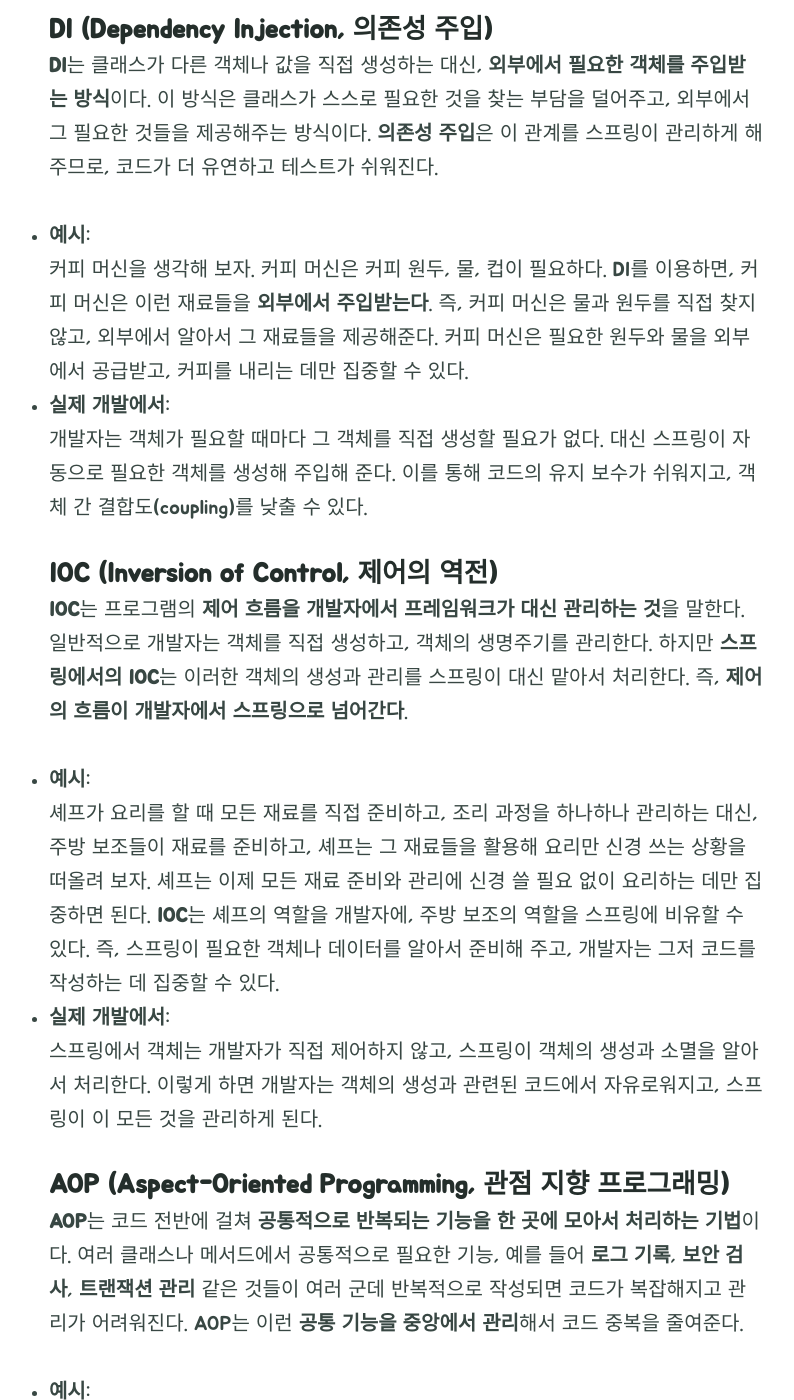
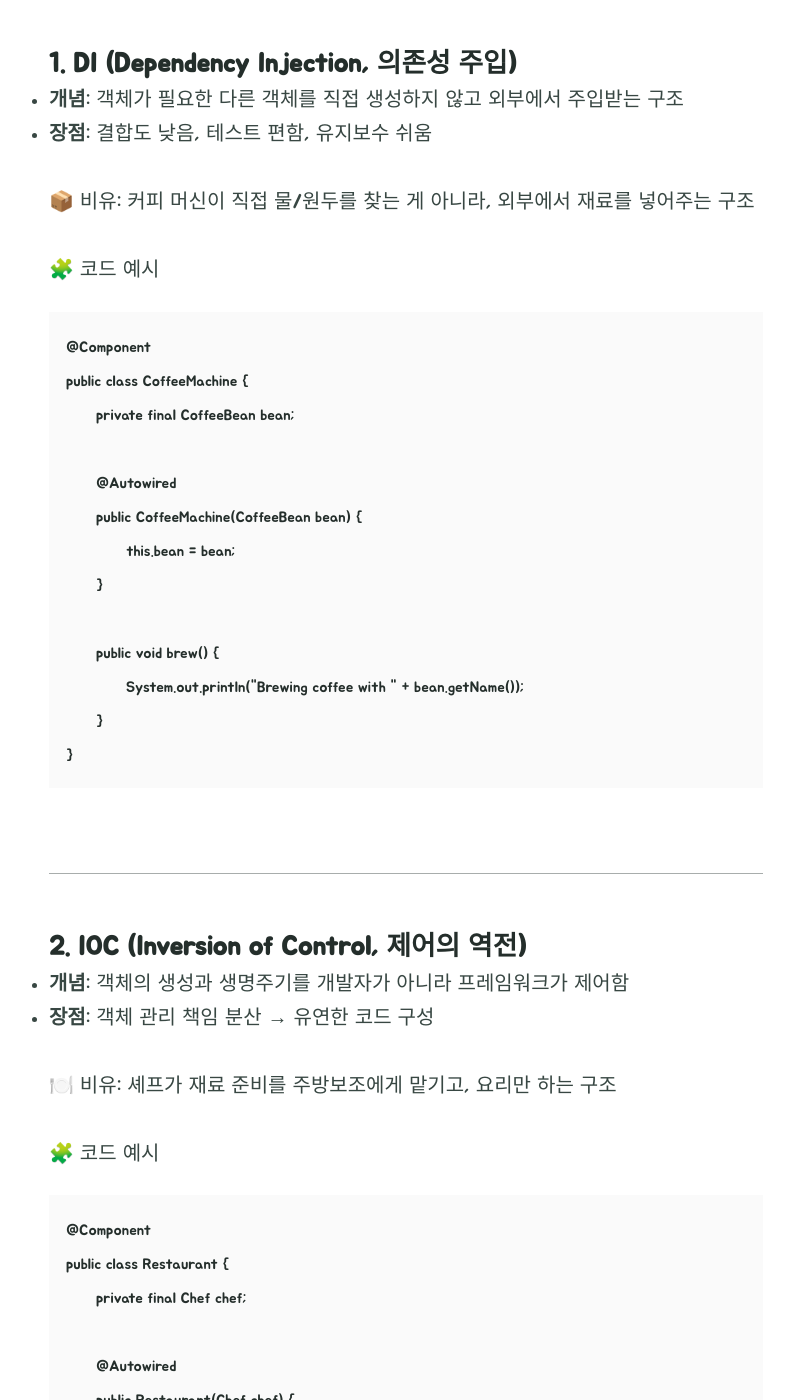
Before and after one commit to tletle7102/tletle7102.github.io, a Jekyll site: the page built from _posts/2024-10-26-cs-7.md, in a window 1280 px wide and 1400 px high, scrolled down 406 px. Shown: the whole window, without its empty margins (234-1028 px from the left). Built offline with Jekyll 4.4.1, drawn with Linux system fonts in a browser that asks for light colours; some of the changed text lies outside the part shown.

Commit message:
blog post update cs7

````diff
--- a/_posts/2024-10-26-cs-7.md
+++ b/_posts/2024-10-26-cs-7.md
@@ -1,49 +1,98 @@
 ---
-title: " 스프링에서 DI, IOC, AOP란?"
+title: "스프링에서 DI, IOC, AOP (예제 포함)"
 categories:
   - CS Basics
 tags:
   - CS Basics
-last_modified_at:
+last_modified_at: 2024-10-11
 ---
 
+### 스프링에서 DI, IOC, AOP 요약 (예제 포함)
 
-### 스프링에서 DI, IOC, AOP란?
+스프링은 코드의 결합도를 낮추고, 반복을 줄이며, 효율적인 개발을 가능하게 함.
 
-스프링(Spring)은 자바를 사용하는 개발자가 많이 사용하는 프레임워크다. 이 프레임워크는 코드 작성을 쉽게 하고, 효율적으로 동작할 수 있도록 도와주는 다양한 개념을 제공한다. 그 중 **DI**, **IOC**, **AOP**는 스프링에서 매우 중요한 개념이다.
+---
 
-#### DI (Dependency Injection, 의존성 주입)
+#### 1. DI (Dependency Injection, 의존성 주입)
 
-**DI**는 클래스가 다른 객체나 값을 직접 생성하는 대신, **외부에서 필요한 객체를 주입받는 방식**이다. 이 방식은 클래스가 스스로 필요한 것을 찾는 부담을 덜어주고, 외부에서 그 필요한 것들을 제공해주는 방식이다. **의존성 주입**은 이 관계를 스프링이 관리하게 해주므로, 코드가 더 유연하고 테스트가 쉬워진다.
+- **개념**: 객체가 필요한 다른 객체를 직접 생성하지 않고 외부에서 주입받는 구조
+- **장점**: 결합도 낮음, 테스트 편함, 유지보수 쉬움
 
-- **예시**:
-  커피 머신을 생각해 보자. 커피 머신은 커피 원두, 물, 컵이 필요하다. DI를 이용하면, 커피 머신은 이런 재료들을 **외부에서 주입받는다**. 즉, 커피 머신은 물과 원두를 직접 찾지 않고, 외부에서 알아서 그 재료들을 제공해준다. 커피 머신은 필요한 원두와 물을 외부에서 공급받고, 커피를 내리는 데만 집중할 수 있다.
+📦 비유: 커피 머신이 직접 물/원두를 찾는 게 아니라, 외부에서 재료를 넣어주는 구조
 
-- **실제 개발에서**:
-  개발자는 객체가 필요할 때마다 그 객체를 직접 생성할 필요가 없다. 대신 스프링이 자동으로 필요한 객체를 생성해 주입해 준다. 이를 통해 코드의 유지 보수가 쉬워지고, 객체 간 결합도(coupling)를 낮출 수 있다.
+🧩 코드 예시
+```
+@Component
+public class CoffeeMachine {
+  private final CoffeeBean bean;
 
-#### IOC (Inversion of Control, 제어의 역전)
+  @Autowired
+  public CoffeeMachine(CoffeeBean bean) {
+    this.bean = bean;
+  }
 
-**IOC**는 프로그램의 **제어 흐름을 개발자에서 프레임워크가 대신 관리하는 것**을 말한다. 일반적으로 개발자는 객체를 직접 생성하고, 객체의 생명주기를 관리한다. 하지만 **스프링에서의 IOC**는 이러한 객체의 생성과 관리를 스프링이 대신 맡아서 처리한다. 즉, **제어의 흐름이 개발자에서 스프링으로 넘어간다**.
+  public void brew() {
+    System.out.println("Brewing coffee with " + bean.getName());
+  }
+}
+```
 
-- **예시**:
-  셰프가 요리를 할 때 모든 재료를 직접 준비하고, 조리 과정을 하나하나 관리하는 대신, 주방 보조들이 재료를 준비하고, 셰프는 그 재료들을 활용해 요리만 신경 쓰는 상황을 떠올려 보자. 셰프는 이제 모든 재료 준비와 관리에 신경 쓸 필요 없이 요리하는 데만 집중하면 된다. **IOC**는 셰프의 역할을 개발자에, 주방 보조의 역할을 스프링에 비유할 수 있다. 즉, 스프링이 필요한 객체나 데이터를 알아서 준비해 주고, 개발자는 그저 코드를 작성하는 데 집중할 수 있다.
+---
 
-- **실제 개발에서**:
-  스프링에서 객체는 개발자가 직접 제어하지 않고, 스프링이 객체의 생성과 소멸을 알아서 처리한다. 이렇게 하면 개발자는 객체의 생성과 관련된 코드에서 자유로워지고, 스프링이 이 모든 것을 관리하게 된다.
+#### 2. IOC (Inversion of Control, 제어의 역전)
 
-#### AOP (Aspect-Oriented Programming, 관점 지향 프로그래밍)
+- **개념**: 객체의 생성과 생명주기를 개발자가 아니라 프레임워크가 제어함
+- **장점**: 객체 관리 책임 분산 → 유연한 코드 구성
 
-**AOP**는 코드 전반에 걸쳐 **공통적으로 반복되는 기능을 한 곳에 모아서 처리하는 기법**이다. 여러 클래스나 메서드에서 공통적으로 필요한 기능, 예를 들어 **로그 기록**, **보안 검사**, **트랜잭션 관리** 같은 것들이 여러 군데 반복적으로 작성되면 코드가 복잡해지고 관리가 어려워진다. AOP는 이런 **공통 기능을 중앙에서 관리**해서 코드 중복을 줄여준다.
+🍽️ 비유: 셰프가 재료 준비를 주방보조에게 맡기고, 요리만 하는 구조
 
-- **예시**:
-  여러 테이블이 있는 레스토랑을 생각해 보자. 각 테이블에서 계산을 따로따로 받으려면 각 테이블마다 계산 시스템을 설치해야 한다. 이는 비용과 시간이 많이 들 것이다. 대신 중앙에 계산대를 하나 두고, 각 테이블 손님들이 그 계산대로 와서 계산을 하면 더 효율적일 것이다. AOP는 이처럼 **여러 곳에서 반복되는 일을 한 곳에서 처리**하게 해주는 방법이다.
+🧩 코드 예시
+```
+@Component
+public class Restaurant {
+  private final Chef chef;
 
-- **실제 개발에서**:
-  예를 들어, 로그를 남기는 코드가 있다고 하자. 모든 메서드에 로그 기록 코드를 넣으면 코드가 중복되고 관리가 어려워진다. AOP를 사용하면 로그 기록 기능을 한 번 정의한 뒤, 여러 메서드에 자동으로 적용할 수 있다. 즉, 코드의 중복을 줄이고, 유지 보수를 용이하게 한다.
+  @Autowired
+  public Restaurant(Chef chef) {
+    this.chef = chef;
+  }
 
-#### 요약
+  public void serve() {
+    chef.cook();
+  }
+}
+```
+→ `Chef` 객체도 직접 만들지 않음. Spring이 알아서 생성 후 `Restaurant`에 주입.
 
-- **DI (의존성 주입)**: 클래스가 스스로 필요한 객체를 생성하지 않고, 외부에서 필요한 객체나 값을 자동으로 주입받는다. 커피 머신이 원두와 물을 외부에서 주입받는 것과 비슷하다.
-- **IOC (제어의 역전)**: 객체의 생성과 관리를 스프링이 대신한다. 요리사가 재료 준비는 주방 보조에게 맡기고, 요리에만 집중하는 것과 비슷하다.
-- **AOP (관점 지향 프로그래밍)**: 여러 곳에서 반복되는 기능(로그 기록, 보안 검사 등)을 한 곳에서 관리한다. 레스토랑에서 계산을 중앙 계산대에서 처리하는 것과 비슷하다.
+---
+
+#### 3. AOP (Aspect-Oriented Programming, 관점 지향 프로그래밍)
+
+- **개념**: 공통 기능(로깅, 트랜잭션 등)을 분리해서 재사용
+- **장점**: 코드 중복 제거, 핵심 비즈니스 로직에만 집중 가능
+
+💳 비유: 각 테이블에 계산기가 있는 대신, 중앙 계산대에서 결제 처리
+
+🧩 코드 예시
+```
+@Aspect
+@Component
+public class LoggingAspect {
+
+  @Before("execution(* com.example.service.*.*(..))")
+  public void logBefore(JoinPoint joinPoint) {
+    System.out.println("메서드 실행 전: " + joinPoint.getSignature().getName());
+  }
+}
+```
+→ 서비스 메서드 실행 전마다 자동으로 로그 출력됨.
+
+---
+
+### ✅ 결론
+
+- **DI**: 외부에서 필요한 객체를 주입 (커피 재료 예시)
+- **IOC**: 객체 생성/관리를 스프링이 대신함 (주방보조 예시)
+- **AOP**: 공통 기능을 한 곳에 분리 (중앙 계산대 예시)
+
+> 스프링은 이 구조들이 어우러져 **유연하고 확장 가능한 코드**를 만들 수 있게 해준다는 점.
````
